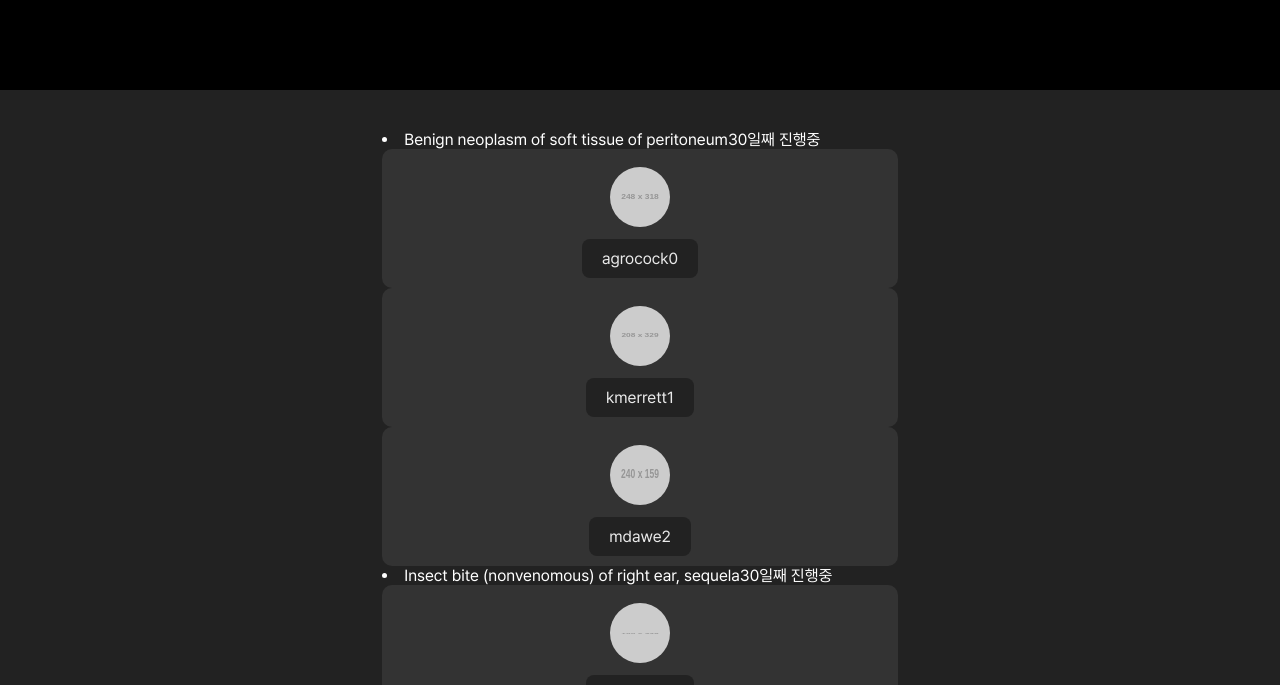
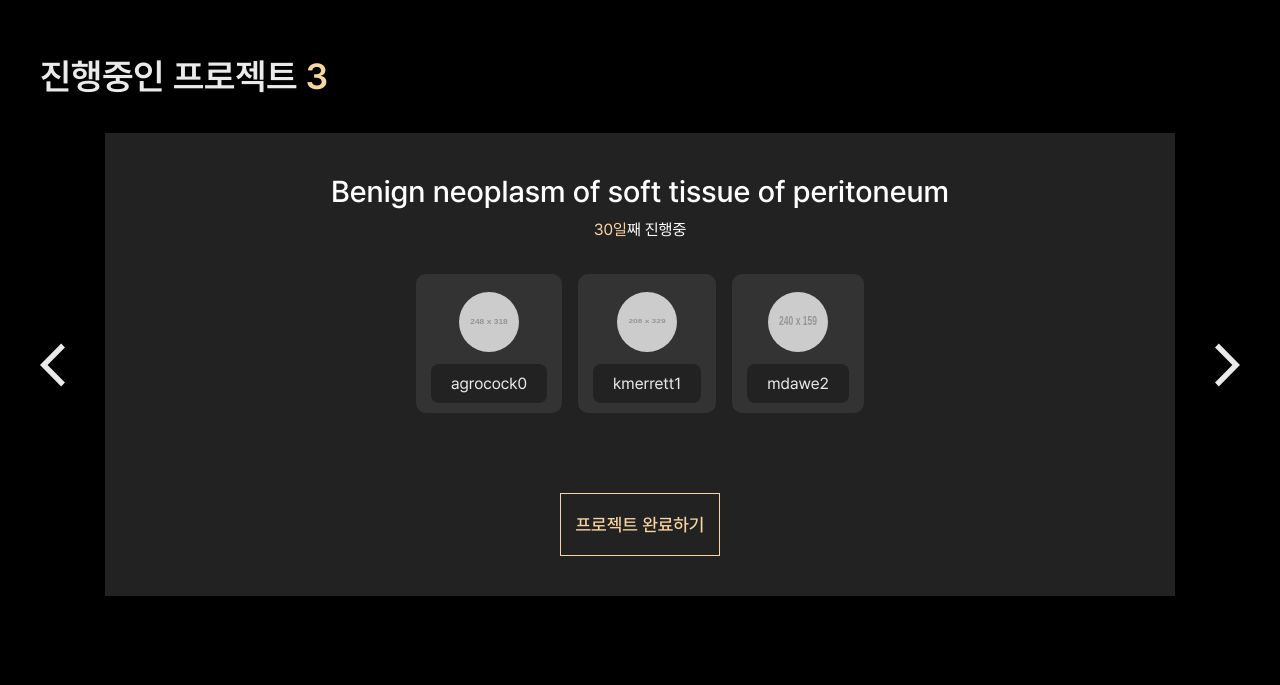
Before and after one commit to gnfnfnr/LetsGitIt, a React (Create React App) app in the folder src/main/resources/frontend/: page /home/select in a window 1280 px wide. Shown: the part 115-800 px from the top of the page. Built offline with nearby package versions, Linux system fonts and the light colour scheme.

Commit message:
feat: select and confirm processing project

```diff
--- a/src/main/resources/frontend/src/pages/Home.tsx
+++ b/src/main/resources/frontend/src/pages/Home.tsx
@@ -3,6 +3,7 @@ import Notice from "./Notice";
 import Model from "../components/Modal";
 import styled from "styled-components";
 import { useNavigate } from "react-router-dom";
+import Rate from "./Rate";
 
 const NavList = styled.ul`
   display: flex;
@@ -46,6 +47,7 @@ export default function Home() {
           setShowNotice={setShowNotice}
         />
       )}
+      <Rate />
     </>
   );
 }
--- a/src/main/resources/frontend/src/pages/home/CheckMatchng.tsx
+++ b/src/main/resources/frontend/src/pages/home/CheckMatchng.tsx
@@ -2,7 +2,9 @@ import React from "react";
 import { useNavigate } from "react-router-dom";
 import styled from "styled-components";
 
-const CheckMatchingBox = styled.div`
+const CheckMatchingBox = styled.article`
+  max-width: 1360px;
+  margin: 0 auto 115px;
   width: 100%;
   color: #ffffff;
   background: #222222;
@@ -13,7 +15,6 @@ const CheckMatchingBox = styled.div`
   padding: 40px 0;
   align-items: center;
   text-align: center;
-  margin-bottom: 115px;
   @media (max-width: 600px) {
     font-size: 16px;
   }
--- a/src/main/resources/frontend/src/pages/home/SelectMatching.tsx
+++ b/src/main/resources/frontend/src/pages/home/SelectMatching.tsx
@@ -1,10 +1,25 @@
 import React, { useState } from "react";
 import { useNavigate } from "react-router-dom";
 import styled from "styled-components";
-import projrctData from "../../resource/projectData.json";
+import projectData from "../../resource/projectData.json";
+import { ReactComponent as RightArrow } from "../../styles/Icons/RightArrow.svg";
+import { ReactComponent as LeftArrow } from "../../styles/Icons/LeftArrow.svg";
 
-const SelectMatchingBox = styled.div``;
-const SelectTitle = styled.p``;
+const SelectMatchingBox = styled.article`
+  margin-bottom: 115px;
+`;
+const SelectTitle = styled.p`
+  max-width: 1360px;
+  font-weight: 600;
+  font-size: 36px;
+  color: var(--color-sub-1);
+  margin: 0 auto 35px;
+  padding: 0px 40px;
+  & > span {
+    margin-left: 8px;
+    color: var(--color-main-4);
+  }
+`;
 const SelectSub = styled.div`
   width: 100%;
   color: #ffffff;
@@ -13,11 +28,11 @@ const SelectSub = styled.div`
   flex-direction: column;
   padding: 40px 0;
   align-items: center;
+  max-width: 1360px;
+  margin: 0 auto;
 `;
-const SubContent = styled.div`
-  margin-bottom: 40px;
-`;
-const SelectMovement = styled.div`
+
+const SelectMovement = styled.button`
   font-weight: 500;
   font-size: 18px;
   color: var(--color-main-4);
@@ -32,7 +47,28 @@ const SelectMovement = styled.div`
   }
 `;
 
-const TeamUser = styled.div`
+const ContentTeam = styled.ul`
+  all: unset;
+  display: flex;
+  gap: 16px;
+  flex-wrap: wrap;
+  padding: 35px 0 40px;
+  justify-content: center;
+  max-height: 139px;
+  overflow: auto;
+
+  @media (max-width: 900px) {
+    max-height: 280px;
+    overflow: auto;
+  }
+
+  @media (max-width: 500px) {
+    max-height: 100px;
+    overflow: auto;
+  }
+`;
+
+const TeamUser = styled.li`
   display: flex;
   flex-direction: column;
   background: rgb(51, 51, 51);
@@ -45,47 +81,104 @@ const TeamUser = styled.div`
     width: 60px;
     height: 60px;
     border-radius: 50%;
+    @media (max-width: 500px) {
+      width: 30px;
+      height: 30px;
+    }
   }
 
   & > span {
     padding: 10px 20px;
-    color: #eaeaea;
-    background: #222222;
+    color: var(--color-sub-1);
+    background: var(--color-sub-2);
     border-radius: 8px;
   }
 `;
 
+const ContentItem = styled.div`
+  display: flex;
+  flex-direction: column;
+  align-items: center;
+  margin-bottom: 40px;
+`;
+
+const ContentTitle = styled.h4`
+  font-weight: 500;
+  font-size: 30px;
+  margin: 0 0 11px;
+  text-align: center;
+  @media (max-width: 500px) {
+    font-size: 20px;
+  }
+`;
+
+const ContentDate = styled.span`
+  & > span {
+    color: var(--color-main-4);
+  }
+`;
+
+const SelectContent = styled.div`
+  position: relative;
+  display: flex;
+  align-items: center;
+  gap: 100px;
+  padding: 0 40px;
+  @media (max-width: 1600px) {
+    gap: 40px;
+  }
+
+  @media (min-width: 1800px) {
+    & > svg:first-child {
+      position: absolute;
+      left: 10%;
+    }
+
+    & > svg:last-child {
+      position: absolute;
+      right: 10%;
+    }
+  }
+`;
+
 export default function SelectMatching() {
-  const [data, setData] = useState(projrctData);
+  const [data, setData] = useState(projectData);
   const navigate = useNavigate();
+  const [index, setIndex] = useState(0);
   return (
-    <div>
+    <SelectMatchingBox>
       <SelectTitle>
         진행중인 프로젝트<span>3</span>
       </SelectTitle>
-      <SelectSub>
-        <SubContent>
-          {data.map(({ title, id, team, startDate }) => (
-            <li>
-              <span>{title}</span>
-              <span>
+      <SelectContent>
+        <LeftArrow
+          onClick={() => setIndex(index > 0 ? index - 1 : data.length - 1)}
+        />
+        <SelectSub>
+          {data[index] && (
+            <ContentItem key={data[index].id}>
+              <ContentTitle>{data[index].title}</ContentTitle>
+              <ContentDate>
                 <span>{30}일</span>째 진행중
-              </span>
-              <div>
-                {team.map(({ username, image }) => (
+              </ContentDate>
+              <ContentTeam>
+                {data[index].team.map(({ username, image }) => (
                   <TeamUser>
                     <img src={image} alt="프로필 사진" />
                     <span>{username}</span>
                   </TeamUser>
                 ))}
-              </div>
-            </li>
-          ))}
-        </SubContent>
-        <SelectMovement onClick={() => navigate("/")}>
-          프로젝트 완료하기
-        </SelectMovement>
-      </SelectSub>
-    </div>
+              </ContentTeam>
+            </ContentItem>
+          )}
+          <SelectMovement onClick={() => navigate("/")}>
+            프로젝트 완료하기
+          </SelectMovement>
+        </SelectSub>
+        <RightArrow
+          onClick={() => setIndex(index < data.length - 1 ? index + 1 : 0)}
+        />
+      </SelectContent>
+    </SelectMatchingBox>
   );
 }
--- a/src/main/resources/frontend/src/pages/home/UserHome.tsx
+++ b/src/main/resources/frontend/src/pages/home/UserHome.tsx
@@ -6,17 +6,21 @@ import { ReactComponent as DownArrow } from "../../styles/Icons/DownArrow.svg";
 import { Outlet } from "react-router-dom";
 
 const UserHomeBox = styled.div`
-  max-width: 1280px;
-  margin: 170px auto 0;
+  margin-top: 170px;
 `;
 const BestPostContent = styled.div`
   display: flex;
   flex-wrap: wrap;
   gap: 40px;
   justify-content: space-between;
+
+  @media (max-width: 940px) {
+    justify-content: center;
+  }
 `;
 const UserHomePost = styled.section`
-  margin-bottom: 120px;
+  max-width: 1360px;
+  margin: 0 auto 120px;
   padding: 0 40px;
 `;
 const BestPostTitle = styled.div`
--- a/src/main/resources/frontend/src/resource/projectData.json
+++ b/src/main/resources/frontend/src/resource/projectData.json
@@ -80,6 +80,30 @@
       {
         "username": "imcmechan4",
         "image": "http://dummyimage.com/171x147.png/dddddd/000000"
+      },
+      {
+        "username": "rbawme0",
+        "image": "http://dummyimage.com/100x339.png/cc0000/ffffff"
+      },
+      {
+        "username": "ochitter1",
+        "image": "http://dummyimage.com/154x382.png/cc0000/ffffff"
+      },
+      {
+        "username": "jreddle2",
+        "image": "http://dummyimage.com/111x172.png/5fa2dd/ffffff"
+      },
+      {
+        "username": "rbawme0",
+        "image": "http://dummyimage.com/100x339.png/cc0000/ffffff"
+      },
+      {
+        "username": "ochitter1",
+        "image": "http://dummyimage.com/154x382.png/cc0000/ffffff"
+      },
+      {
+        "username": "jreddle2",
+        "image": "http://dummyimage.com/111x172.png/5fa2dd/ffffff"
       }
     ]
   },
```
